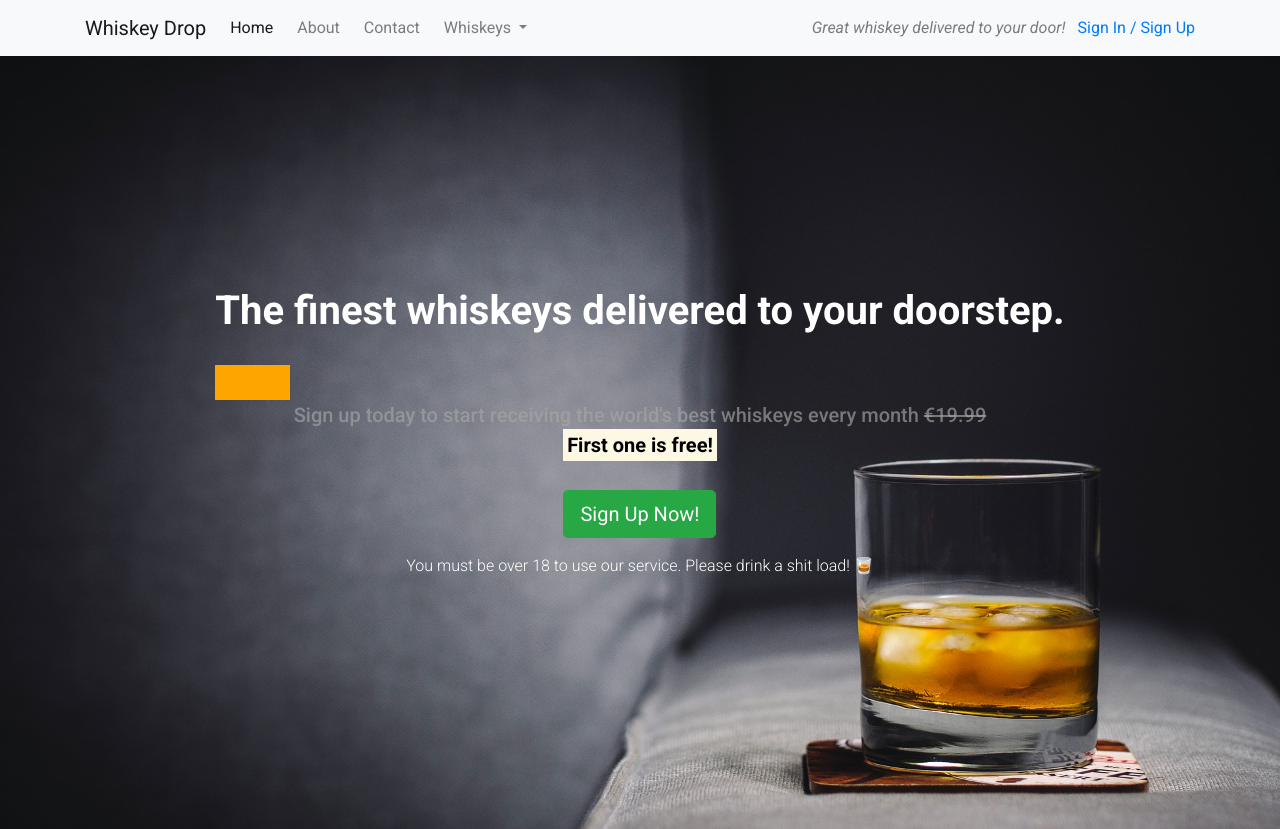
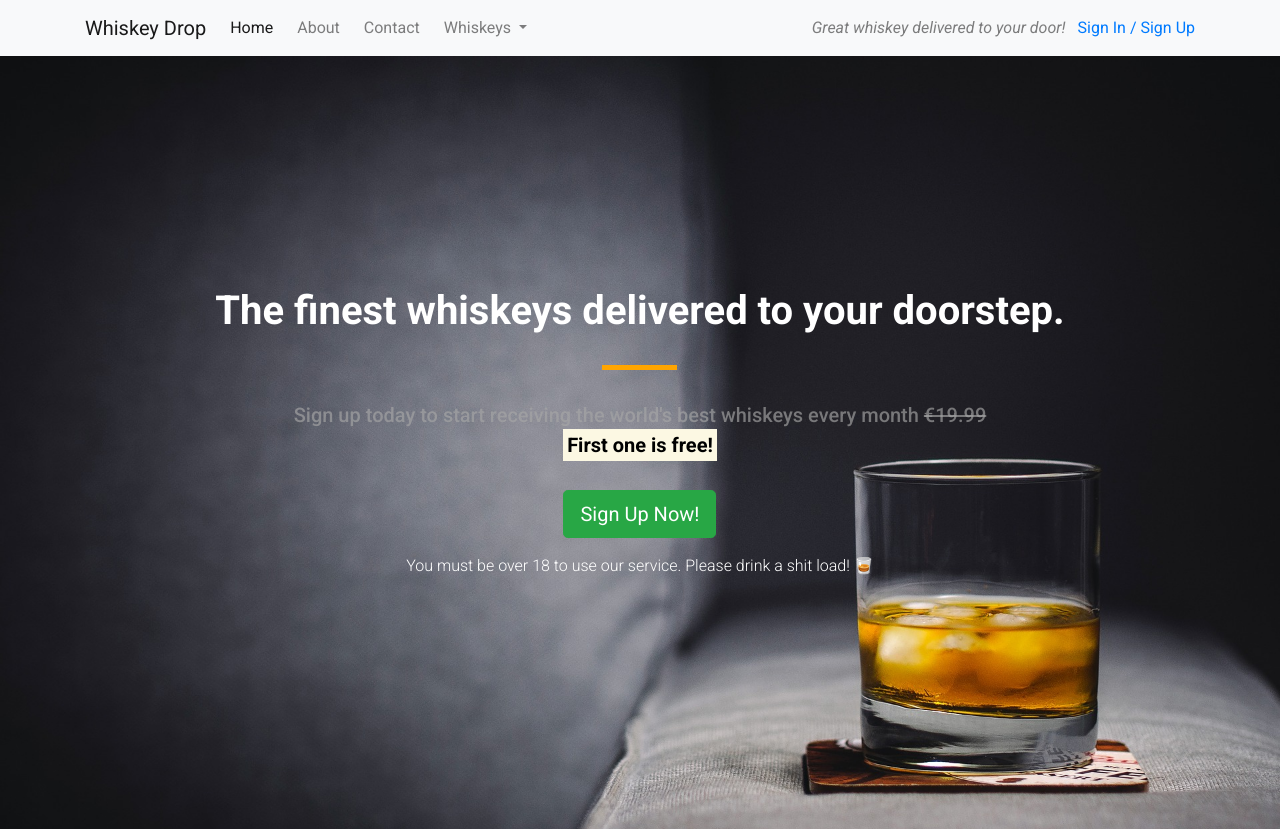
Before and after one commit to TerryLoc/bootstrap_test, a website: page index.html in a window 1280 px wide. Shown: the top 829 px of the page. Drawn offline with nearby package versions, Linux system fonts and the light colour scheme.

Commit message:
Fix: margin on divider

```diff
--- a/css/style.css
+++ b/css/style.css
@@ -50,8 +50,8 @@ body {
   height: 5px;
   border: 0;
   background-color: orange;
-  margin: auto 0;
-  padding-bottom: 30px;
+  margin: auto;
+  margin-bottom: 30px;
 }
 
 .jumbotron .lead {
```
